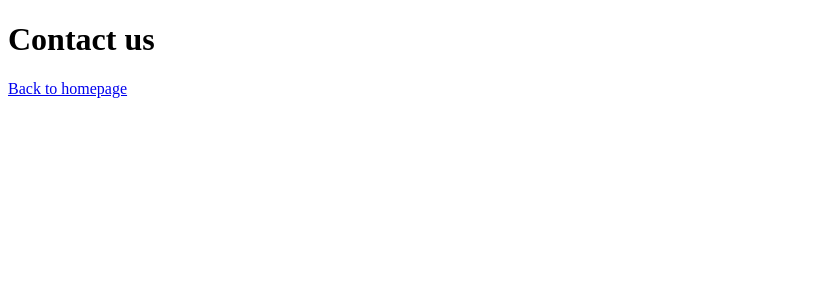
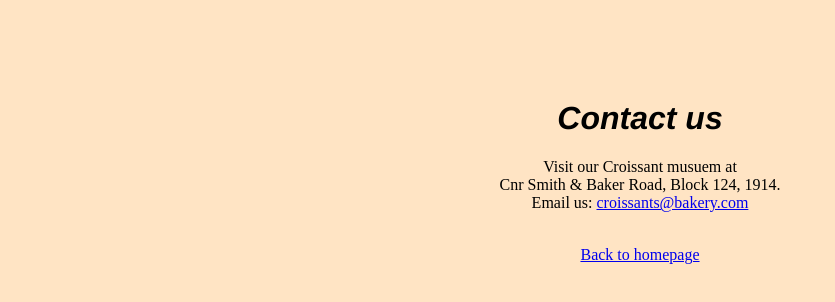
Before and after one commit to MmaselloB/Croissants, a plain HTML site: page contact.html in a window 1280 px wide. Shown: the whole page, without its empty margins (0-835 px from the left). Drawn offline with Linux system fonts and the light colour scheme.

Commit message:
Styled the multiple files

```diff
--- a/contact.html
+++ b/contact.html
@@ -3,10 +3,19 @@
 <head>
     <meta charset="UTF-8">
     <meta name="viewport" content="width=device-width, initial-scale=1.0">
+     <link href="src/style.css" rel="stylesheet" type="text/css" />
     <title>Contact</title>
 </head>
 <body>
     <h1>Contact us</h1>
+    <p>Visit our Croissant musuem at
+    <br />
+    Cnr Smith & Baker Road,
+    Block 124,
+    1914.
+    <br />
+    Email us: <a href="mailto:croissants@bakery.com">croissants@bakery.com</a> </p>
+    <br />
     <a href="/">Back to homepage</a>
 </body>
 </html>
--- a/src/style.css
+++ b/src/style.css
@@ -0,0 +1,14 @@
+Body {
+  text-align: center;
+  background-color: bisque;
+  margin-top: 100px;
+}
+h1 {
+  font-style: italic;
+  font-family: "Franklin Gothic Medium", "Arial Narrow", Arial, sans-serif;
+}
+img {
+  width: 45%;
+  border-radius: 10px;
+  box-shadow: 0 5px 10px black;
+}
```
Also changed, not shown: photo.html (+2 -1 lines), Images/croissant.jpg.
